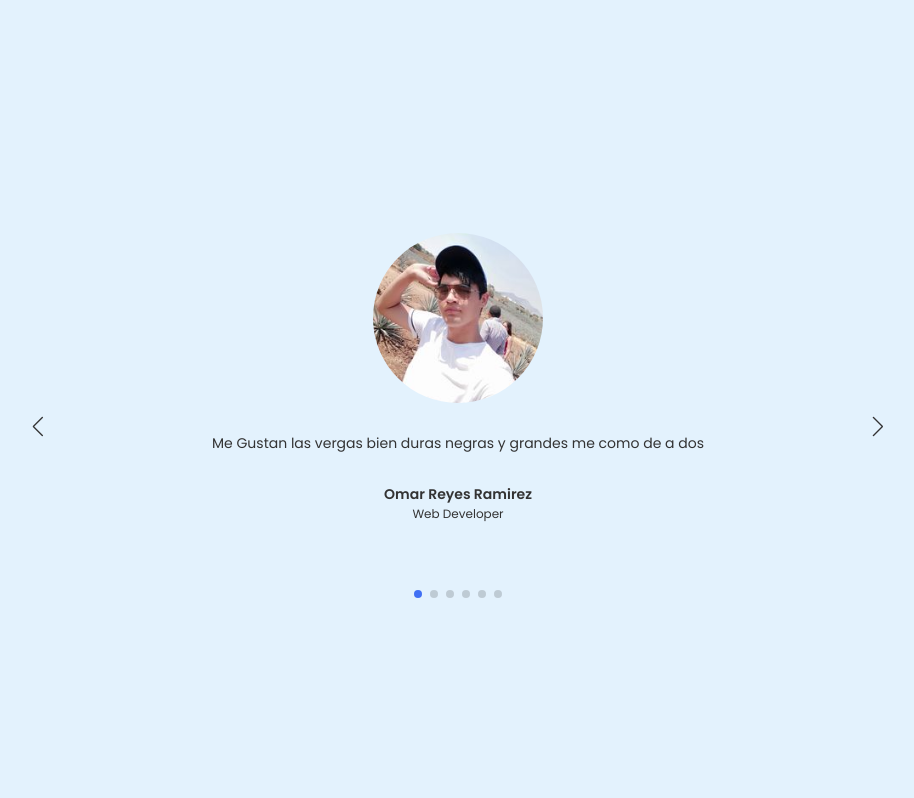
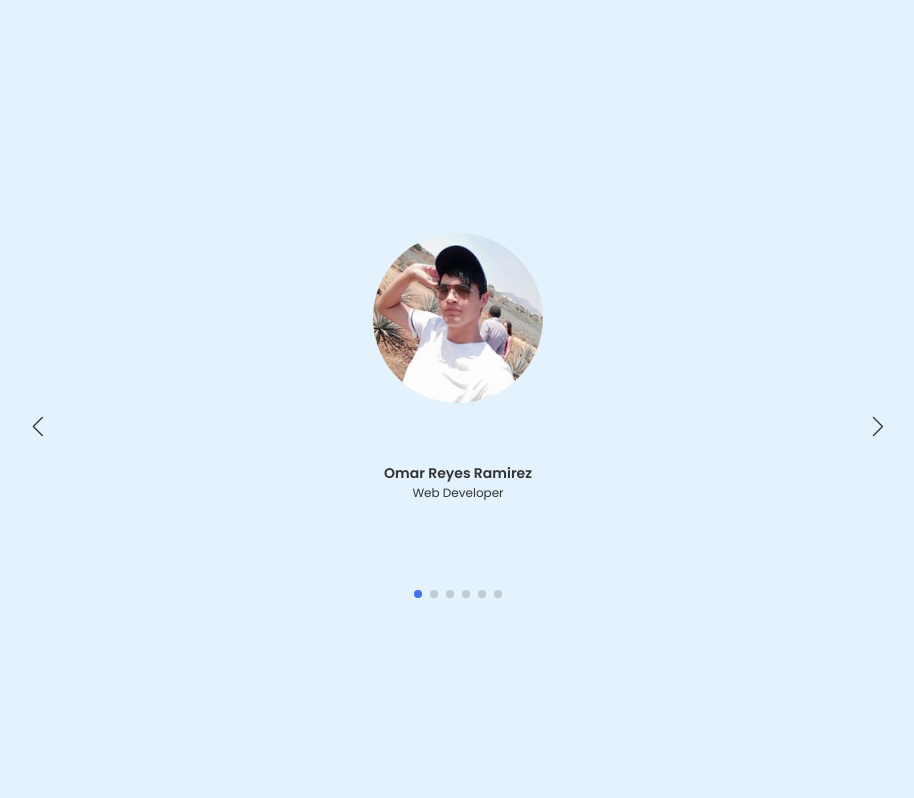
Before and after one commit to NotLuffyJustPeter/shop-proy, a PHP site: page / in a window 1280 px wide. Shown: the part 101-899 px from the top of the page, without its empty margins (182-1096 px from the left). Run offline with PHP 8.4, Linux system fonts and the light colour scheme; some libraries are stand-ins or nearby versions.

Commit message:
Update index.php

```diff
--- a/index.php
+++ b/index.php
@@ -20,7 +20,6 @@
           <div class="slide swiper-slide">
             <img src="images/omar.jpg" alt="" class="image" />
             <p class="fs-4">
-             Me Gustan las vergas bien duras negras y grandes me como de a dos
             </p>
             <div class="details">
               <span class="name">Omar Reyes Ramirez</span>
```
